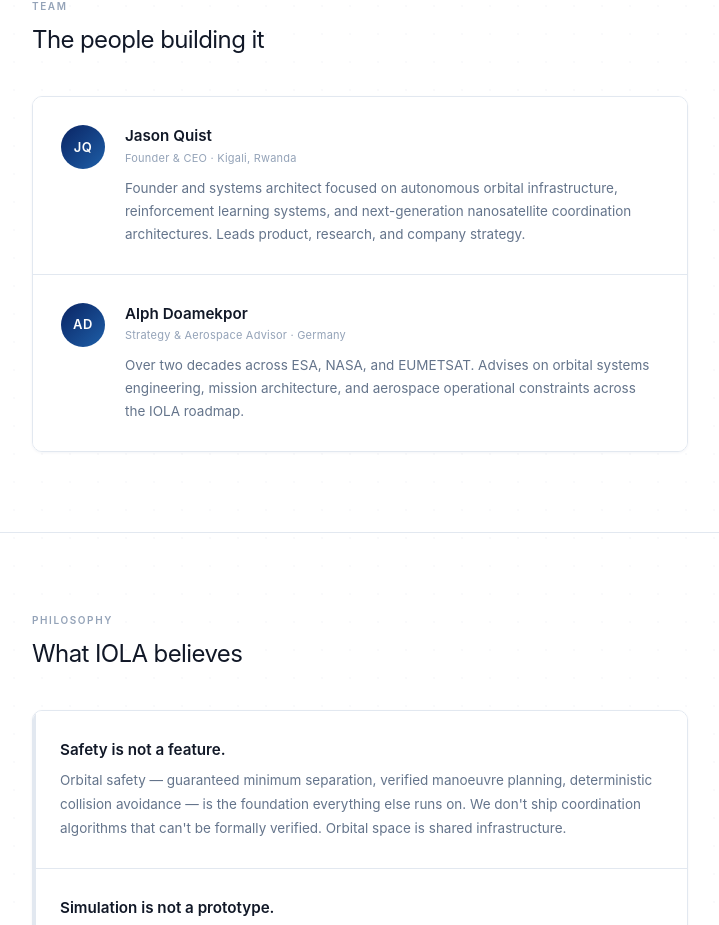
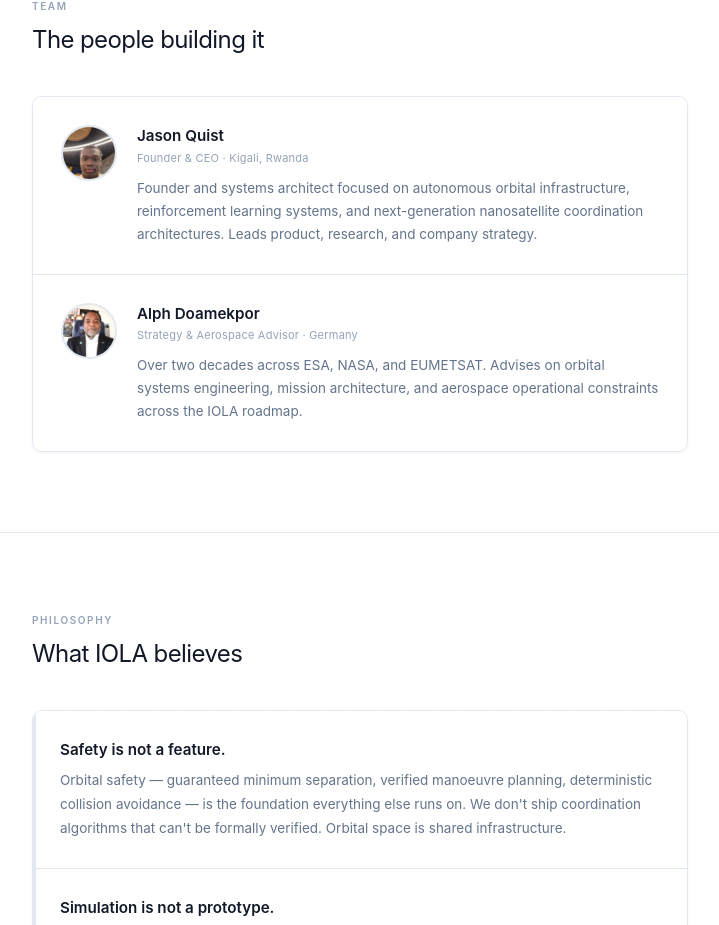
Before and after one commit to ikirerelabsresearch/iola-website, a React (Vite) app: page /about in a window 1280 px wide. Shown: the part 1800-2725 px from the top of the page, without its empty margins (280-999 px from the left). Built offline with nearby package versions, Linux system fonts and the light colour scheme.

Commit message:
About: add Jason and Alph profile photos to team cards

```diff
--- a/src/pages/About.tsx
+++ b/src/pages/About.tsx
@@ -28,12 +28,14 @@ const h2 = { fontVariationSettings: "'wght' 580", letterSpacing: '-0.025em', col
 const team = [
   {
     initials: 'JQ',
+    photo: '/jason-ggle.jpg',
     name: 'Jason Quist',
     role: 'Founder & CEO · Kigali, Rwanda',
     bio: 'Founder and systems architect focused on autonomous orbital infrastructure, reinforcement learning systems, and next-generation nanosatellite coordination architectures. Leads product, research, and company strategy.',
   },
   {
     initials: 'AD',
+    photo: '/alph.jpg',
     name: 'Alph Doamekpor',
     role: 'Strategy & Aerospace Advisor · Germany',
     bio: 'Over two decades across ESA, NASA, and EUMETSAT. Advises on orbital systems engineering, mission architecture, and aerospace operational constraints across the IOLA roadmap.',
@@ -143,11 +145,28 @@ export default function About() {
           <div style={{ display: 'flex', flexDirection: 'column', gap: '0', border: '1px solid #e2e8f0', borderRadius: '10px', overflow: 'hidden', boxShadow: '0 1px 3px rgba(10,36,99,0.05)' }}>
             {team.map((m, i) => (
               <div key={m.name} style={{ display: 'flex', gap: '20px', alignItems: 'flex-start', padding: '28px 28px', background: '#fff', borderBottom: i < team.length - 1 ? '1px solid #e2e8f0' : 'none' }}>
+                <img
+                  src={m.photo}
+                  alt={m.name}
+                  onError={(e) => {
+                    const t = e.currentTarget
+                    t.style.display = 'none'
+                    const fb = t.nextSibling as HTMLElement
+                    if (fb) fb.style.display = 'flex'
+                  }}
+                  style={{
+                    width: '56px', height: '56px', borderRadius: '50%',
+                    objectFit: 'cover', objectPosition: 'center top',
+                    flexShrink: 0, display: 'block',
+                    border: '2px solid #e2e8f0',
+                  }}
+                />
+                {/* Initials fallback — hidden when photo loads */}
                 <div style={{
-                  width: '44px', height: '44px', borderRadius: '50%',
+                  width: '56px', height: '56px', borderRadius: '50%',
                   background: 'linear-gradient(135deg, #0A2463, #1E5FA8)',
-                  display: 'flex', alignItems: 'center', justifyContent: 'center',
-                  color: '#fff', fontWeight: 600, fontSize: '13px', flexShrink: 0,
+                  display: 'none', alignItems: 'center', justifyContent: 'center',
+                  color: '#fff', fontWeight: 600, fontSize: '14px', flexShrink: 0,
                   letterSpacing: '0.04em',
                 }}>
                   {m.initials}
```
Also changed, not shown: public/alph.jpg (added), public/jason-ggle.jpg (added).
